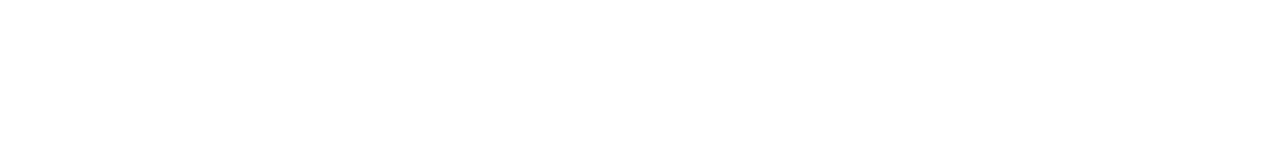
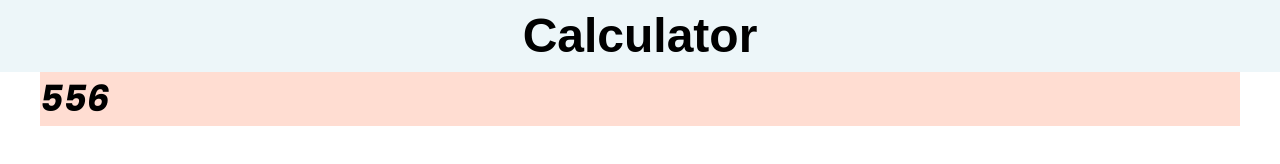
Before and after one commit to Omerrob11/calculator, a plain HTML site: page index.html in a window 1280 px wide. Drawn offline with Linux system fonts and the light colour scheme.

Commit message:
styling header

```diff
--- a/index.html
+++ b/index.html
@@ -6,6 +6,24 @@
     <meta name="viewport" content="width=device-width, initial-scale=1.0" />
     <title>Calculator</title>
     <link rel="stylesheet" href="style.css" />
+    <link rel="preconnect" href="https://fonts.googleapis.com" />
+    <link rel="preconnect" href="https://fonts.gstatic.com" crossorigin />
+    <link
+      href="https://fonts.googleapis.com/css2?family=Lato:wght@400;700&family=Poppins:ital,wght@0,400;0,700;1,700&display=swap"
+      rel="stylesheet"
+    />
   </head>
-  <body></body>
+  <body>
+    <header class="header">
+      <h1 class="title">Calculator</h1>
+    </header>
+    <div class="wrapper">
+      <main class="calc">
+        <div class="calc-display">
+          <h2 class="calc-display__title">556</h2>
+        </div>
+        <div class="calc-options"></div>
+      </main>
+    </div>
+  </body>
 </html>
--- a/style.css
+++ b/style.css
@@ -0,0 +1,124 @@
+/*
+  1. Use a more-intuitive box-sizing model.
+*/
+*,
+*::before,
+*::after {
+  box-sizing: border-box;
+}
+/*
+  2. Remove default margin
+*/
+* {
+  margin: 0;
+}
+/*
+  3. Allow percentage-based heights in the application
+*/
+html,
+body {
+  height: 100%;
+}
+/*
+  Typographic tweaks!
+  4. Add accessible line-height
+  5. Improve text rendering
+*/
+body {
+  line-height: 1.5;
+  -webkit-font-smoothing: antialiased;
+}
+/*
+  6. Improve media defaults
+*/
+img,
+picture,
+video,
+canvas,
+svg {
+  display: block;
+  max-width: 100%;
+}
+/*
+  7. Remove built-in form typography styles
+*/
+input,
+button,
+textarea,
+select {
+  font: inherit;
+}
+/*
+  8. Avoid text overflows
+*/
+p,
+h1,
+h2,
+h3,
+h4,
+h5,
+h6 {
+  overflow-wrap: break-word;
+}
+/*
+  9. Create a root stacking context
+*/
+#root,
+#__next {
+  isolation: isolate;
+}
+
+/* General Styles */
+body {
+  background: #fff;
+}
+
+/* Typography */
+.title {
+  background: #edf6f9;
+  color: rgb(0, 0, 0);
+  font-size: 48px;
+  font-family: "Loto", sans-serif;
+  font-weight: bold;
+}
+
+.calc-display__title {
+  background: #ffddd2;
+  color: rgb(0, 0, 0);
+  font-size: 36px;
+  font-family: "Poppins", sans-serif;
+  font-weight: bold;
+  font-style: italic;
+}
+
+.calc-options__control {
+  font-family: "Poppins", sans-serif;
+  font-weight: bold;
+  font-size: 24px;
+  padding: 16px 24px;
+}
+
+/* Buttons */
+
+.calc__num {
+  background: #edf6f9;
+  color: rgb(0, 0, 0);
+}
+
+.calc-options__logic__equal {
+  background: #e29578;
+  color: #fff;
+}
+.calc-options__logic__equal {
+  background: #ac8a72;
+  color: #fff;
+}
+
+/* Header */
+.wrapper {
+  width: 1200px;
+  margin: 0 auto;
+}
+.header {
+  text-align: center;
+}
```
